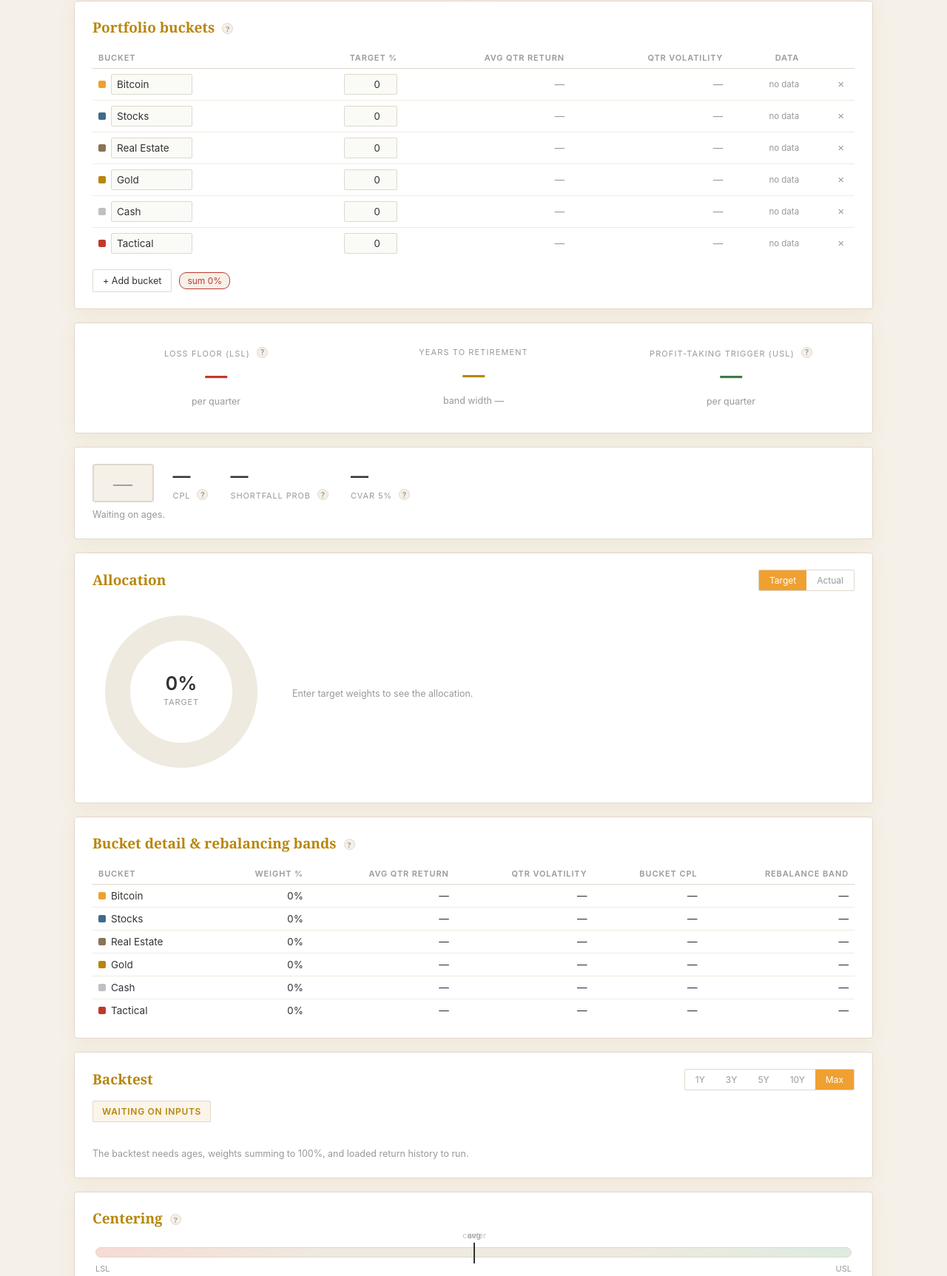
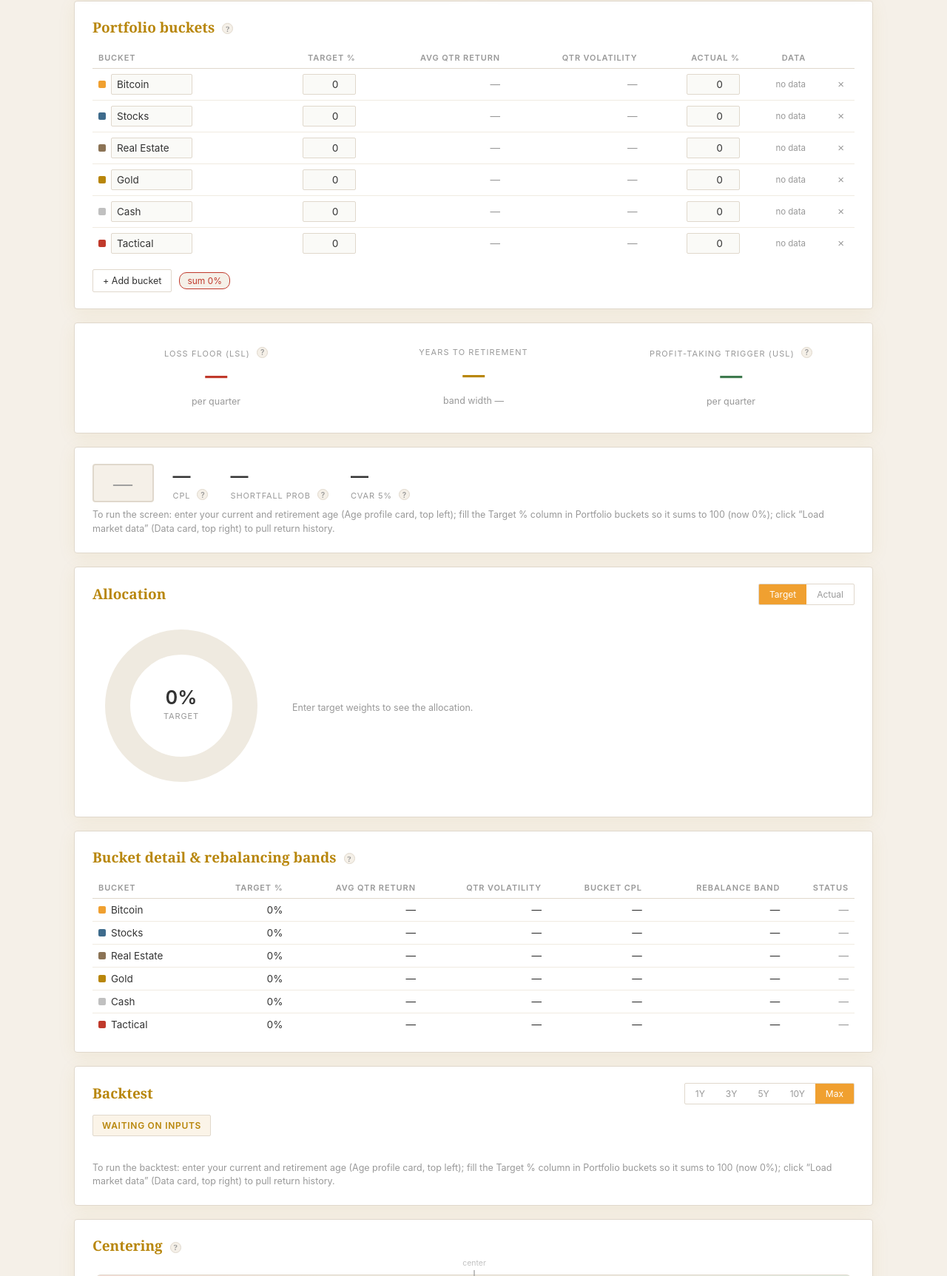
Before and after one commit to riderz797/market-indicators, a plain HTML site: page indicators/tools/capability_portfolio.html in a window 1280 px wide. Shown: the part 377-2102 px from the top of the page at 74% size. Drawn offline with Linux system fonts and the light colour scheme.

Commit message:
SPC tool: always-visible Actual % column, directive input guidance
Actual weights no longer hide behind the donut toggle; TRIM/TOP UP flags
show whenever actuals are entered. Waiting messages now list exactly which
input is missing and which card it lives in. Hide the gauge avg marker
until data exists so its label can't overlap the center flag.

Co-Authored-By: Claude Fable 5 <noreply@anthropic.com>

```diff
--- a/indicators/tools/capability_portfolio.html
+++ b/indicators/tools/capability_portfolio.html
@@ -217,12 +217,12 @@ footer { margin-top: 30px; text-align: center; font-size: 12px; color: var(--mut
   </div>
 
   <div class="card">
-    <h2>Portfolio buckets <span class="tip" tabindex="0" data-tip="Target weight is your intended allocation (must sum to 100). Average return and volatility are quarterly, computed only from loaded or pasted price history — they cannot be typed in.">?</span></h2>
+    <h2>Portfolio buckets <span class="tip" tabindex="0" data-tip="Target weight is your intended allocation (must sum to 100). Actual % is what you hold today — it drives the TRIM / TOP UP flags and the Actual donut view. Average return and volatility are quarterly, computed only from loaded or pasted price history — they cannot be typed in.">?</span></h2>
     <div style="overflow-x:auto">
       <table id="bucketTable">
         <thead><tr>
           <th>Bucket</th><th>Target %</th><th>Avg qtr return</th><th>Qtr volatility</th>
-          <th id="thActual" class="hide">Actual %</th><th>Data</th><th></th>
+          <th id="thActual">Actual %</th><th>Data</th><th></th>
         </tr></thead>
         <tbody id="bucketRows"></tbody>
       </table>
@@ -290,8 +290,8 @@ footer { margin-top: 30px; text-align: center; font-size: 12px; color: var(--mut
     <div style="overflow-x:auto">
       <table>
         <thead><tr>
-          <th>Bucket</th><th>Weight %</th><th>Avg qtr return</th><th>Qtr volatility</th>
-          <th>Bucket CPL</th><th>Rebalance band</th><th id="thBandStatus" class="hide">Status</th>
+          <th>Bucket</th><th>Target %</th><th>Avg qtr return</th><th>Qtr volatility</th>
+          <th>Bucket CPL</th><th>Rebalance band</th><th>Status</th>
         </tr></thead>
         <tbody id="detailRows"></tbody>
       </table>
@@ -852,6 +852,18 @@ const fmtProb = v => {
   return (v * 100).toPrecision(2) + '%';
 };
 const fmtMoney = v => '$' + Math.round(v).toLocaleString('en-US');
+function missingSteps(m) {
+  const steps = [];
+  const age = readNum('inAge'), ret = readNum('inRet');
+  if (!(age > 0 && ret > age)) steps.push('enter your current and retirement age (Age profile card, top left)');
+  if (Math.abs(m.sumAll - 100) >= 0.5) steps.push('fill the Target % column in Portfolio buckets so it sums to 100 (now ' + m.sumAll.toFixed(0) + '%)');
+  if (state.buckets.every(b => !(b.sigma > 0))) steps.push('click \u201CLoad market data\u201D (Data card, top right) to pull return history');
+  else {
+    const noData = state.buckets.filter(b => b.target > 0 && !(b.sigma > 0));
+    if (noData.length) steps.push('load or paste history for ' + noData.map(b => b.name).join(', ') + ' (Advanced \u2192 paste/upload)');
+  }
+  return steps;
+}
 const esc = s => String(s).replace(/&/g, '&amp;').replace(/</g, '&lt;').replace(/>/g, '&gt;').replace(/"/g, '&quot;');
 
 /* ================= rendering ================= */
@@ -865,12 +877,11 @@ function renderBucketInputs() {
       <td><input type="number" data-f="target" data-id="${b.id}" value="${b.target}" step="5" min="0" max="100" style="width:72px"></td>
       <td class="num">${b.qKeys ? fmtPct(b.mu) : '<span style="color:var(--muted)">—</span>'}</td>
       <td class="num">${b.qKeys ? b.sigma.toFixed(2) + '%' : '<span style="color:var(--muted)">—</span>'}</td>
-      <td class="actual-cell ${state.view === 'actual' ? '' : 'hide'}"><input type="number" data-f="actual" data-id="${b.id}" value="${b.actual}" step="1" min="0" max="100" style="width:72px"></td>
+      <td><input type="number" data-f="actual" data-id="${b.id}" value="${b.actual}" step="1" min="0" max="100" style="width:72px"></td>
       <td style="font-size:11.5px; color:${b.qKeys ? 'var(--pass)' : 'var(--muted)'}; max-width:170px">${b.qKeys ? b.dataInfo : 'no data'}</td>
       <td><button class="rm-btn" data-rm="${b.id}" title="Remove bucket">&times;</button></td>`;
     tb.appendChild(tr);
   });
-  el('thActual').classList.toggle('hide', state.view !== 'actual');
   // paste bucket selector
   el('pasteBucket').innerHTML = state.buckets.map(b => `<option value="${b.id}">${esc(b.name)}</option>`).join('');
   renderLimits();
@@ -935,37 +946,33 @@ function renderDonut(m) {
     <div class="row"><span class="swatch" style="background:${bucketColor(row.b, row.i)}"></span>
       <span class="name">${esc(row.b.name)}</span><span class="val">${row.w.toFixed(0)}%</span></div>`).join('')
     : '<div class="note">Enter target weights to see the allocation.</div>';
-  el('donutNote').textContent = useActual && Math.abs((m.sumActual || 0) - 100) >= 0.5 && m.sumActual > 0
+  el('donutNote').textContent = useActual && !(m.sumActual > 0)
+    ? 'Enter your current holdings in the Actual % column of Portfolio buckets above.'
+    : useActual && Math.abs(m.sumActual - 100) >= 0.5
     ? `Actual weights sum to ${m.sumActual.toFixed(0)}%.` : '';
 }
 
 function renderDetail(m) {
-  const useActual = state.view === 'actual';
-  el('thBandStatus').classList.toggle('hide', !useActual);
+  const anyActual = state.buckets.some(b => b.actual > 0);
   el('detailRows').innerHTML = state.buckets.map((b, i) => {
     const trig = Math.min(5, 0.25 * b.target);
     const lo = b.target - trig, hi = b.target + trig;
     const cpl = (m.LSL != null && b.sigma > 0) ? (b.mu - m.LSL) / (3 * b.sigma) : null;
-    const w = useActual ? b.actual : b.target;
-    let statusCell = '';
-    if (useActual) {
-      let st = '<span style="color:var(--muted)">—</span>';
-      if (b.target > 0 || b.actual > 0) {
-        if (b.actual > hi) st = '<span style="color:var(--fail);font-weight:600">TRIM</span>';
-        else if (b.actual < lo) st = '<span style="color:var(--header);font-weight:600">TOP UP</span>';
-        else st = '<span style="color:var(--pass)">in band</span>';
-      }
-      statusCell = `<td>${st}</td>`;
+    let st = '<span style="color:var(--muted)">—</span>';
+    if (anyActual && (b.target > 0 || b.actual > 0)) {
+      if (b.actual > hi) st = '<span style="color:var(--fail);font-weight:600">TRIM</span>';
+      else if (b.actual < lo) st = '<span style="color:var(--header);font-weight:600">TOP UP</span>';
+      else st = '<span style="color:var(--pass)">in band</span>';
     }
     const unset = b.sigma <= 0 && (b.target > 0 || b.actual > 0);
     return `<tr${unset ? ' style="opacity:0.55"' : ''}>
       <td><span class="swatch" style="background:${bucketColor(b, i)}"></span>${esc(b.name)}${unset ? ' <span style="color:var(--fail);font-size:11px">(unset — excluded)</span>' : ''}</td>
-      <td class="num">${w.toFixed(0)}%</td>
+      <td class="num">${b.target.toFixed(0)}%</td>
       <td class="num">${b.sigma > 0 ? fmtPct(b.mu) : '—'}</td>
       <td class="num">${b.sigma > 0 ? b.sigma.toFixed(2) + '%' : '—'}</td>
       <td class="num">${cpl == null ? '—' : cpl.toFixed(2)}</td>
       <td class="num">${b.target > 0 ? lo.toFixed(1) + '% – ' + hi.toFixed(1) + '%' : '—'}</td>
-      ${statusCell}</tr>`;
+      <td>${st}</td></tr>`;
   }).join('');
 }
 
@@ -1018,8 +1025,7 @@ function renderAll() {
     stamp.className = 'stamp na';
     el('vCPL').textContent = '—'; el('vCPL').style.color = '';
     el('vShort').textContent = '—'; el('vCVaR').textContent = '—';
-    el('verdictNote').textContent = !m.agesOk ? 'Waiting on ages.' :
-      sumBad ? 'Waiting on weights summing to 100%.' : 'Waiting on bucket return history (load or paste data).';
+    el('verdictNote').textContent = 'To run the screen: ' + missingSteps(m).join('; ') + '.';
   }
 
   renderDonut(m);
@@ -1053,7 +1059,7 @@ function renderAll() {
     banner.className = 'bt-banner sim';
     banner.textContent = 'Waiting on inputs';
     el('btStats').innerHTML = '';
-    el('btNote').textContent = 'The backtest needs ages, weights summing to 100%, and loaded return history to run.';
+    el('btNote').textContent = 'To run the backtest: ' + missingSteps(m).join('; ') + '.';
   } else {
     banner.className = 'bt-banner ' + (bt.sim ? 'sim' : 'hist');
     banner.textContent = bt.sim ? 'Monte Carlo of assumptions — not historical' : 'Historical backtest';
@@ -1076,6 +1082,7 @@ function renderAll() {
   if (m.k != null) {
     const half = (m.USL - m.LSL) / 2, mid = (m.USL + m.LSL) / 2;
     const pos = Math.min(Math.max((m.muP - m.LSL) / (m.USL - m.LSL), 0.02), 0.98);
+    el('gaugeMu').style.display = '';
     el('gaugeMu').style.left = (pos * 100).toFixed(1) + '%';
     el('gK').textContent = m.k.toFixed(2);
     el('gCp').textContent = m.Cp.toFixed(2);
@@ -1083,7 +1090,7 @@ function renderAll() {
     el('gaugeL').textContent = 'LSL ' + fmtPct(m.LSL, 1);
     el('gaugeU').textContent = 'USL ' + fmtPct(m.USL, 1);
   } else {
-    el('gaugeMu').style.left = '50%';
+    el('gaugeMu').style.display = 'none';
     el('gK').textContent = el('gCp').textContent = el('gCpk').textContent = '—';
     el('gaugeL').textContent = 'LSL'; el('gaugeU').textContent = 'USL';
   }
@@ -1144,8 +1151,6 @@ function setView(v) {
   state.view = v;
   el('tgTarget').classList.toggle('active', v === 'target');
   el('tgActual').classList.toggle('active', v === 'actual');
-  document.querySelectorAll('.actual-cell').forEach(td => td.classList.toggle('hide', v !== 'actual'));
-  el('thActual').classList.toggle('hide', v !== 'actual');
   recompute();
 }
 el('btPeriods').addEventListener('click', e => {
```
